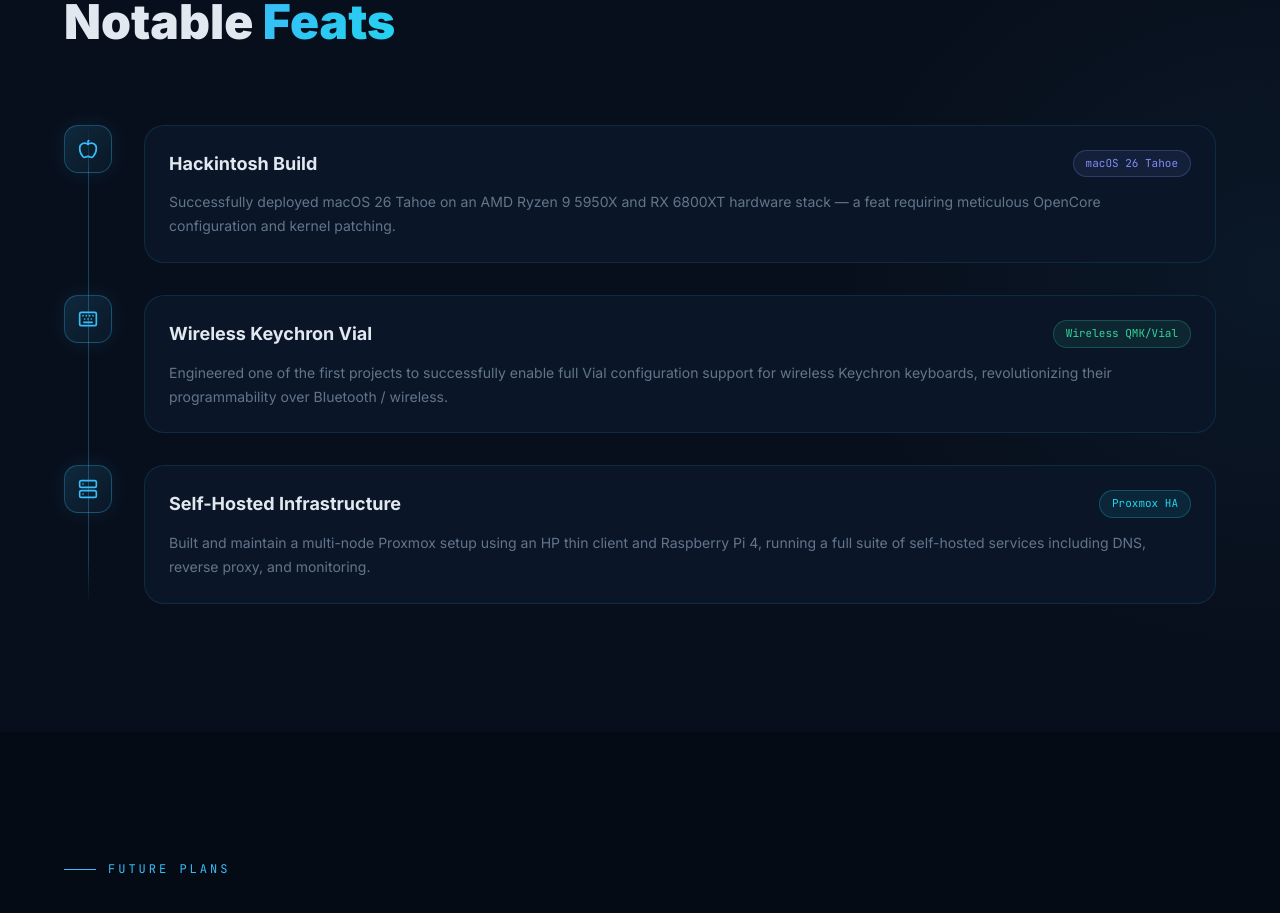
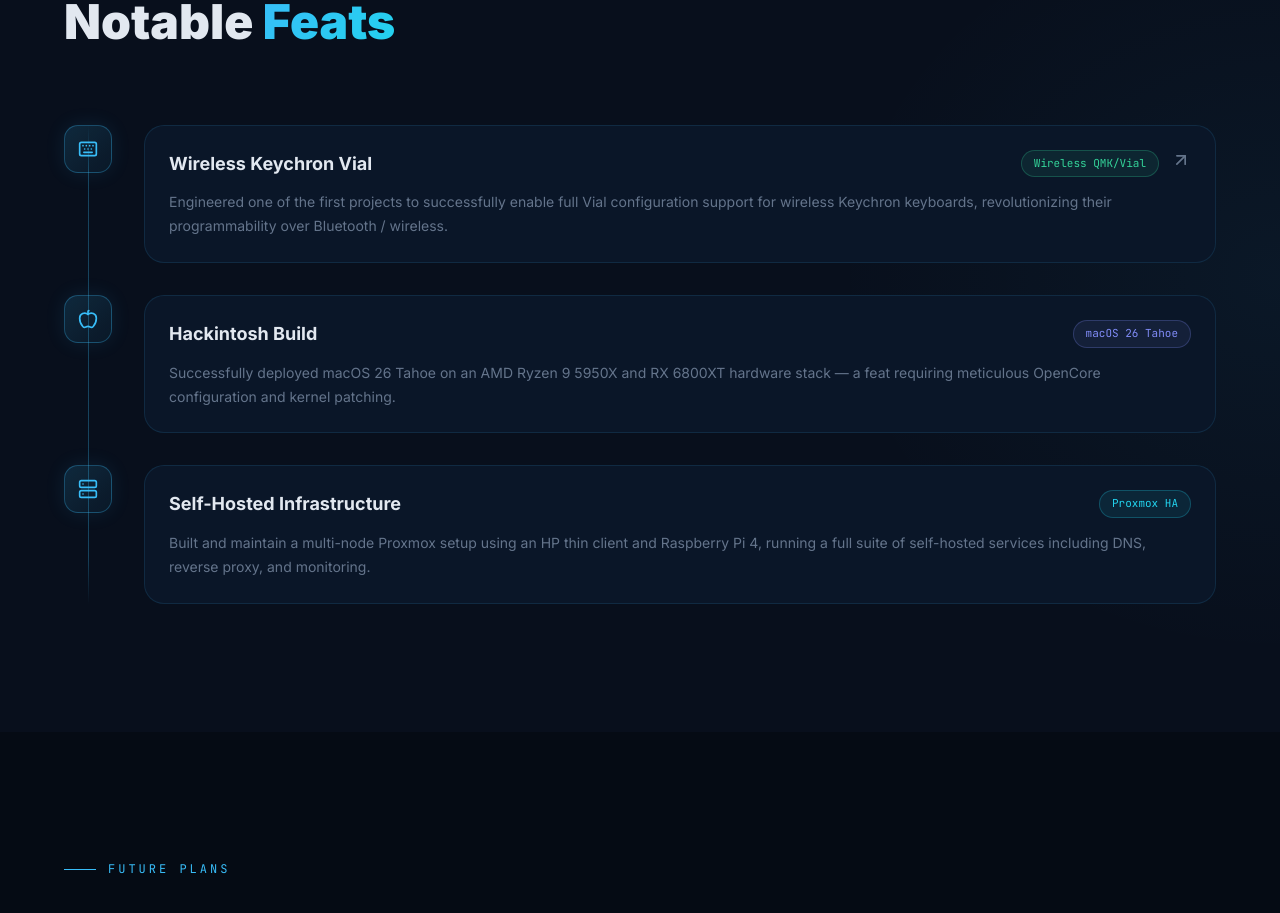
Before and after one commit to Tymon3310/Tymon3310.github.io, a React (Vite) app: page / in a window 1280 px wide. Shown: the part 2820-3733 px from the top of the page. Built offline with nearby package versions, Linux system fonts and the light colour scheme.

Commit message:
style: update favicon and reorder achievements

```diff
--- a/index.html
+++ b/index.html
@@ -2,7 +2,7 @@
 <html lang="en">
   <head>
     <meta charset="UTF-8" />
-    <link rel="icon" type="image/svg+xml" href="/favicon.svg" />
+    <link rel="icon" type="image/jpeg" href="/avatar.jpg" />
     <meta name="viewport" content="width=device-width, initial-scale=1.0" />
     <title>Tymon3310 — Programmer & Homelab Enthusiast</title>
     <meta name="description" content="Personal portfolio of Tymon (Tymon3310) — IT student, open-source contributor, AUR maintainer, and homelab tinkerer." />
--- a/src/components/Achievements.tsx
+++ b/src/components/Achievements.tsx
@@ -1,24 +1,25 @@
 import { motion } from 'framer-motion';
 import { useInView } from 'framer-motion';
 import { useRef } from 'react';
-import { Apple, Server, Keyboard } from 'lucide-react';
+import { Apple, Server, Keyboard, ArrowUpRight } from 'lucide-react';
 
 const EASE: [number, number, number, number] = [0.16, 1, 0.3, 1];
 
 const achievements = [
+  {
+    icon: Keyboard,
+    title: 'Wireless Keychron Vial',
+    description: 'Engineered one of the first projects to successfully enable full Vial configuration support for wireless Keychron keyboards, revolutionizing their programmability over Bluetooth / wireless.',
+    badge: 'Wireless QMK/Vial',
+    badgeColor: '#34d399',
+    link: 'https://github.com/Tymon3310/keychron-vial',
+  },
   {
     icon: Apple,
     title: 'Hackintosh Build',
     description: 'Successfully deployed macOS 26 Tahoe on an AMD Ryzen 9 5950X and RX 6800XT hardware stack — a feat requiring meticulous OpenCore configuration and kernel patching.',
     badge: 'macOS 26 Tahoe',
     badgeColor: '#818cf8',
-  },
-  {
-    icon: Keyboard,
-    title: 'Wireless Keychron Vial',
-    description: 'Engineered one of the first projects to successfully enable full Vial configuration support for wireless Keychron keyboards, revolutionizing their programmability over Bluetooth / wireless.',
-    badge: 'Wireless QMK/Vial',
-    badgeColor: '#34d399',
   },
   {
     icon: Server,
@@ -87,8 +88,20 @@
                 </div>
 
                 {/* Card */}
-                <div className="card-glow" style={{ flex: 1, borderRadius: '20px', padding: '24px' }}>
-                  <div style={{ display: 'flex', flexWrap: 'wrap', alignItems: 'flex-start', justifyContent: 'space-between', gap: '12px', marginBottom: '12px' }}>
+                <div className="card-glow" style={{ position: 'relative', flex: 1, borderRadius: '20px', padding: '24px' }}>
+                  {a.link && (
+                    <a
+                      href={a.link}
+                      target="_blank"
+                      rel="noopener noreferrer"
+                      style={{ position: 'absolute', top: '24px', right: '24px', color: '#64748b', transition: 'color 0.2s' }}
+                      onMouseEnter={(e) => (e.currentTarget.style.color = '#38bdf8')}
+                      onMouseLeave={(e) => (e.currentTarget.style.color = '#64748b')}
+                    >
+                      <ArrowUpRight size={20} />
+                    </a>
+                  )}
+                  <div style={{ display: 'flex', flexWrap: 'wrap', alignItems: 'flex-start', justifyContent: 'space-between', gap: '12px', marginBottom: '12px', paddingRight: a.link ? '32px' : '0' }}>
                     <h3 style={{ fontSize: '18px', fontWeight: 700, color: '#e2e8f0' }}>{a.title}</h3>
                     <span className="badge" style={{
                       background: `${a.badgeColor}15`,
```
